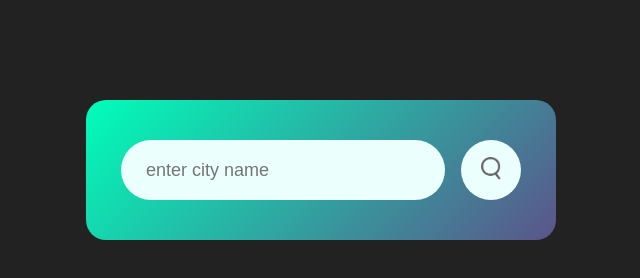
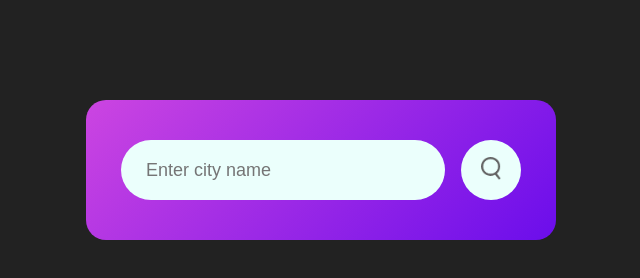
Before and after one commit to syedashiqbd/weather-app-by-ashiq, a plain HTML site: page index.html in a window 1280 px wide. Shown: the whole page, without its empty margins (319-959 px from the left). Drawn offline with Linux system fonts and the light colour scheme.

Commit message:
UI Modification

```diff
--- a/index.html
+++ b/index.html
@@ -9,7 +9,7 @@
   <body>
     <div class="card">
       <form class="search">
-        <input type="text" placeholder="enter city name" spellcheck="false" />
+        <input type="text" placeholder="Enter city name" spellcheck="false" />
         <button type="submit"><img src="images/search.png" /></button>
       </form>
       <div><p class="error">Invalid city name</p></div>
--- a/style.css
+++ b/style.css
@@ -10,7 +10,7 @@ body {
 .card {
   width: 90%;
   max-width: 470px;
-  background: linear-gradient(135deg, #00feba, #5b548a);
+  background: linear-gradient(135deg, #cc45e1, #6b0deb);
   color: #fff;
   margin: 100px auto 0;
   border-radius: 20px;
```
